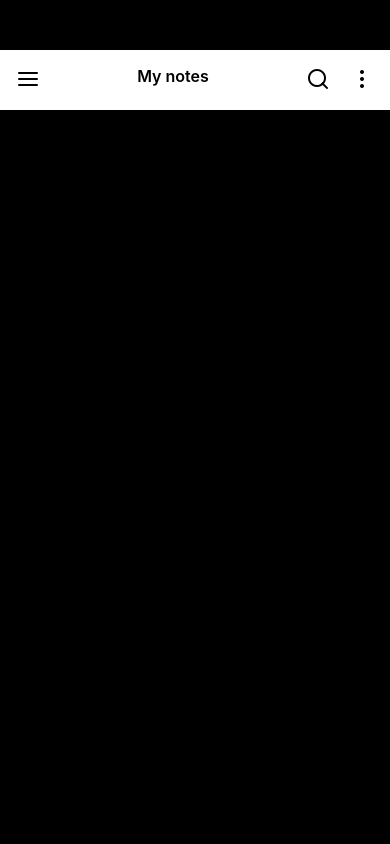
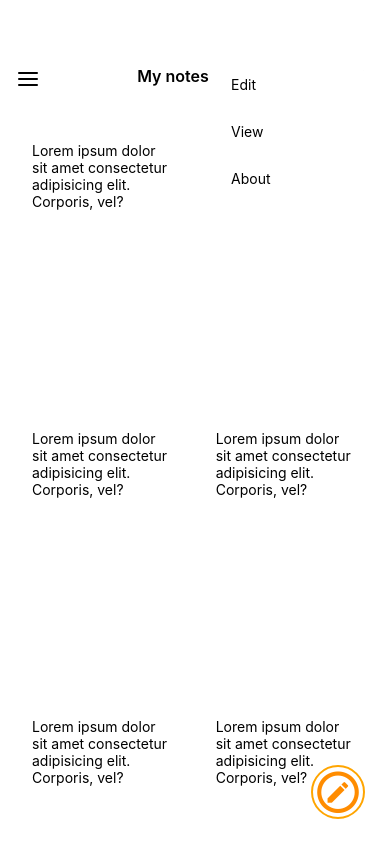
Before and after one commit to gouhar1512/NotesApp, a React Native app: screen /AddNote in a window 390 px wide. Built offline with nearby package versions, Linux system fonts and the light colour scheme.

Commit message:
Added more options

```diff
--- a/App.js
+++ b/App.js
@@ -2,18 +2,24 @@ import { StatusBar } from "expo-status-bar";
 import { Text, View } from "react-native";
 import Header from "./components/Header/Header";
 import { appStyles } from "./components/mainStyles";
+import { NotesList } from "./components/NotesList/NotesList";
+import { AddNote } from "./components/AddNote/AddNote";
+import { MoreOptions } from "./components/MoreOptions/MoreOptions";
+import { useState } from "react";
 
 export default function App() {
+  const [showOptions, setShowOptions] = useState(true);
+
+  const toggleOptions = (show) => {
+    setShowOptions(show);
+  };
+
   return (
     <View style={appStyles.container}>
-      <Header />
+      <Header toggleOptions={toggleOptions} />
+      <NotesList />
+      <MoreOptions showOptions={showOptions} toggleOptions={toggleOptions} />
+      <AddNote />
     </View>
   );
 }
-
-// const styles = StyleSheet.create({
-//   container: {
-//     flex: 1,
-//     backgroundColor: "black",
-//   },
-// });
--- /dev/null
+++ b/components/AddNote/AddNote.js
@@ -0,0 +1,11 @@
+import { Button, Text, TouchableOpacity, View } from "react-native";
+import { buttonStyles, noteStyles } from "../mainStyles";
+import { AddIcon } from "../Icons/Icons";
+
+export const AddNote = () => {
+  return (
+    <View style={buttonStyles.btn}>
+      <AddIcon />
+    </View>
+  );
+};
--- a/components/Header/Header.js
+++ b/components/Header/Header.js
@@ -7,14 +7,14 @@ import {
   SearchIcon,
 } from "../Icons/Icons";
 import { headerStyles } from "../mainStyles";
-const Header = () => {
+const Header = ({ toggleOptions }) => {
   return (
     <View style={headerStyles.header}>
       <MenuIcon />
       <Text style={headerStyles.title}>My notes</Text>
       <View style={headerStyles.headerRight}>
         <SearchIcon />
-        <MoreVerticalIcon />
+        <MoreVerticalIcon onPressHandler={toggleOptions} />
       </View>
     </View>
   );
--- a/components/Icons/Icons.js
+++ b/components/Icons/Icons.js
@@ -1,18 +1,29 @@
 import { Feather } from "@expo/vector-icons";
-
+import { Ionicons } from "@expo/vector-icons";
+import { MaterialIcons } from "@expo/vector-icons";
+import { MaterialCommunityIcons } from "@expo/vector-icons";
 const DEFAULT_SIZE = 24;
 const DEFAULT_COLOR = "black";
 
-const Icon = ({ name, size, color }) => (
+const Icon = ({ name, size, color, onPressHandler = () => {} }) => (
   <Feather
     name={name}
     size={size || DEFAULT_SIZE}
     color={color || DEFAULT_COLOR}
+    onPress={onPressHandler}
   />
 );
 
 export const MenuIcon = ({ size, color }) => <Icon name="menu" />;
-export const MoreVerticalIcon = ({ size, color }) => (
-  <Icon name="more-vertical" />
+export const MoreVerticalIcon = ({ size, color, onPressHandler }) => (
+  <Icon name="more-vertical" onPressHandler={() => onPressHandler(true)} />
 );
 export const SearchIcon = ({ size, color }) => <Icon name="search" />;
+
+export const AddIcon = () => (
+  <MaterialCommunityIcons
+    name="pencil-circle-outline"
+    size={50}
+    color="darkorange"
+  />
+);
--- /dev/null
+++ b/components/MoreOptions/MoreOptions.js
@@ -0,0 +1,31 @@
+import { Text, TouchableOpacity, View } from "react-native";
+import { moreOptionsStyles } from "../mainStyles";
+import { useState } from "react";
+
+const Option = ({ value }) => {
+  return (
+    <TouchableOpacity style={moreOptionsStyles.option}>
+      <View>
+        <Text>{value}</Text>
+      </View>
+    </TouchableOpacity>
+  );
+};
+
+export const MoreOptions = ({ showOptions, toggleOptions }) => {
+  if (!showOptions) {
+    return <></>;
+  }
+
+  return (
+    <TouchableOpacity
+      style={[moreOptionsStyles.container]}
+      onPress={() => toggleOptions(false)}>
+      <View>
+        <Option value={"Edit"} />
+        <Option value={"View"} />
+        <Option value={"About"} />
+      </View>
+    </TouchableOpacity>
+  );
+};
--- /dev/null
+++ b/components/Note/Note.js
@@ -0,0 +1,15 @@
+import { Text, TouchableOpacity, View } from "react-native";
+import { noteStyles } from "../mainStyles";
+
+export const Note = () => {
+  return (
+    <TouchableOpacity style={[noteStyles.note]}>
+      <View>
+        <Text>
+          Lorem ipsum dolor sit amet consectetur adipisicing elit. Corporis,
+          vel?
+        </Text>
+      </View>
+    </TouchableOpacity>
+  );
+};
--- /dev/null
+++ b/components/NotesList/NotesList.js
@@ -0,0 +1,15 @@
+import { FlatList, Text, View } from "react-native";
+import { Note } from "../Note/Note";
+import { noteStyles } from "../mainStyles";
+
+export const NotesList = () => {
+  const mappedData = [{}, {}, {}, {}, {}, {}];
+
+  return (
+    <FlatList
+      numColumns={2}
+      data={mappedData}
+      renderItem={({ item }) => <Note />}
+    />
+  );
+};
--- a/components/mainStyles.js
+++ b/components/mainStyles.js
@@ -3,7 +3,7 @@ import { StyleSheet } from "react-native";
 export const appStyles = StyleSheet.create({
   container: {
     flex: 1,
-    backgroundColor: "black",
+    backgroundColor: "white",
   },
 });
 
@@ -12,7 +12,7 @@ export const headerStyles = StyleSheet.create({
     height: 60,
     marginTop: 50,
     padding: 16,
-    backgroundColor: "white",
+    backgroundColor: "transparent",
     flexDirection: "row",
     justifyContent: "space-between",
   },
@@ -25,3 +25,48 @@ export const headerStyles = StyleSheet.create({
     gap: 20,
   },
 });
+
+export const noteStyles = StyleSheet.create({
+  note: {
+    padding: 16,
+    marginLeft: 16,
+    marginTop: 16,
+    marginBottom: 32,
+    borderRadius: 12,
+    width: "43%",
+    minHeight: 240,
+    backgroundColor: "white",
+    shadowColor: "black",
+    elevation: 4,
+  },
+});
+
+export const buttonStyles = StyleSheet.create({
+  btn: {
+    alignItems: "center",
+    position: "absolute",
+    right: 25,
+    bottom: 25,
+    borderWidth: 2,
+    borderRadius: 30,
+    borderColor: "orange",
+    backgroundColor: "white",
+  },
+});
+
+export const moreOptionsStyles = StyleSheet.create({
+  container: {
+    position: "absolute",
+    right: 25,
+    top: 60,
+    padding: 16,
+    backgroundColor: "white",
+    width: 150,
+    borderRadius: 16,
+    shadowColor: "black",
+    elevation: 8,
+  },
+  option: {
+    paddingBottom: 30,
+  },
+});
```
